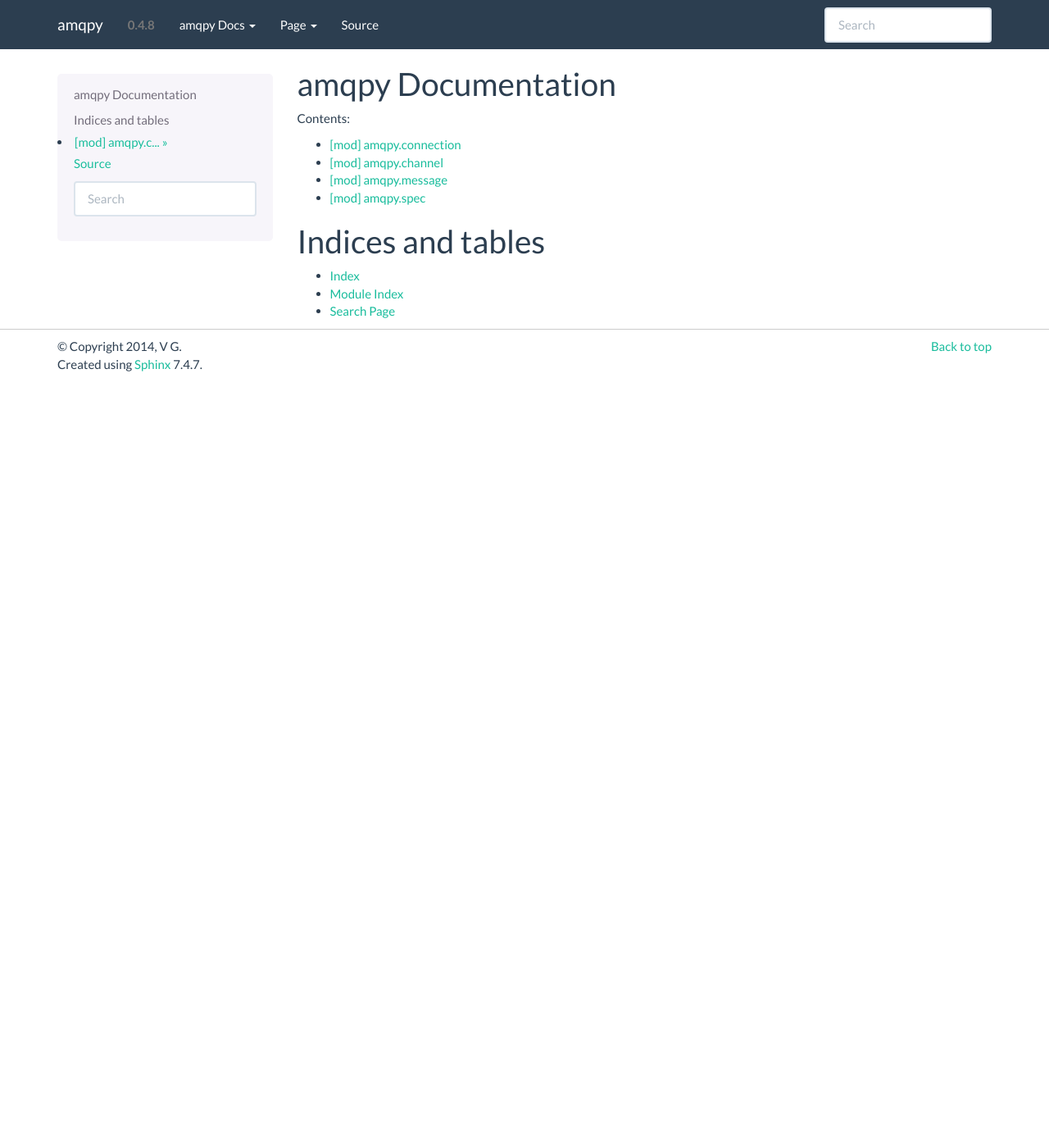
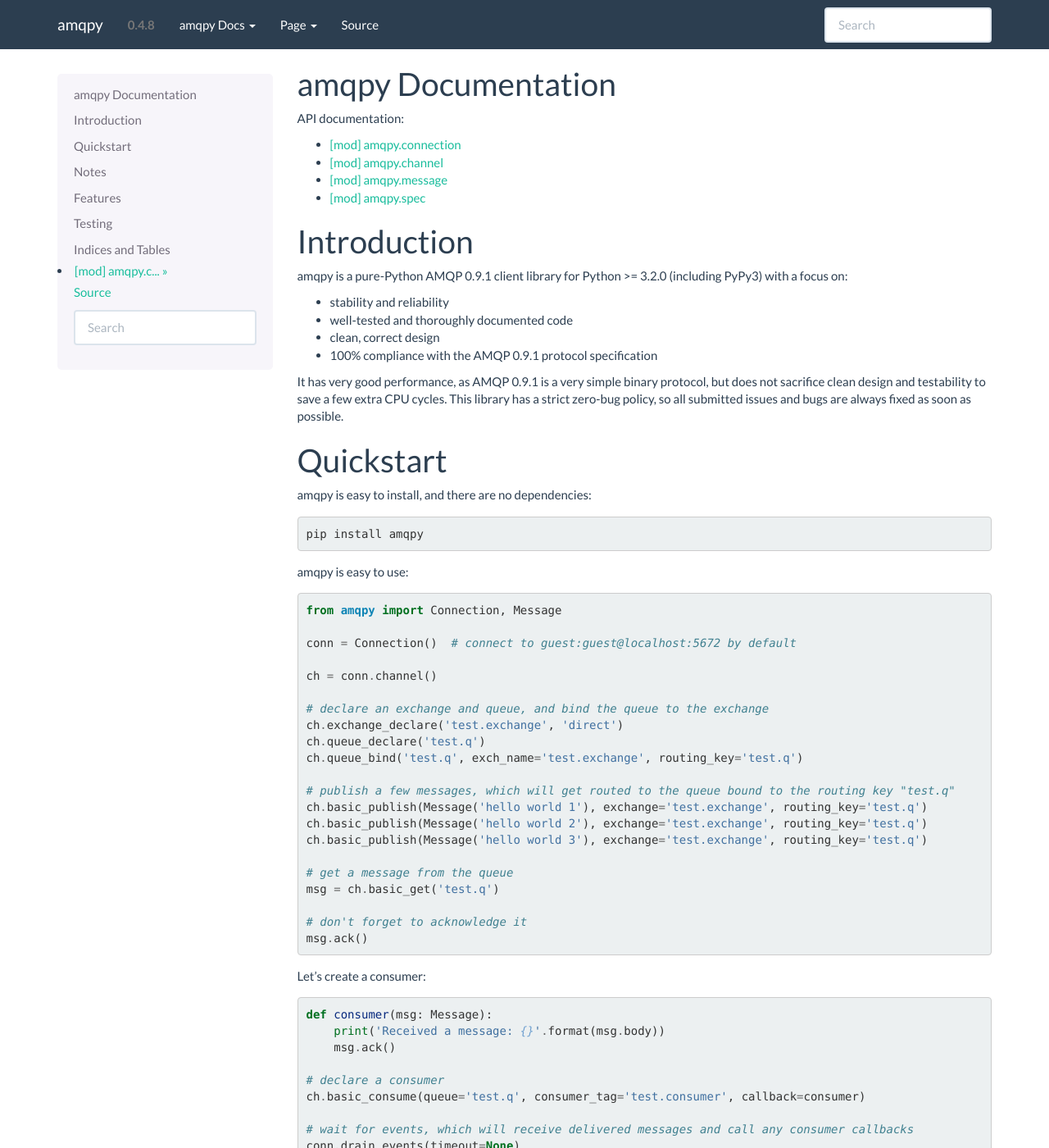
Before and after one commit to veegee/amqpy, a Sphinx documentation site: the page built from docs/source/index.rst, in a window 1280 px wide and 1400 px high. Shown: the whole window at 82% size. Built offline with Sphinx 7.4.7, drawn with Linux system fonts in a browser that asks for light colours; some of the changed text lies outside the part shown.

Commit message:
Create additional documentation
Add quickstart to Sphinx docs

```diff
--- a/docs/source/_theme/bootstrap/static/bootstrap-sphinx.css_t
+++ b/docs/source/_theme/bootstrap/static/bootstrap-sphinx.css_t
@@ -199,3 +199,7 @@
 table.field-list tbody th {
     padding-right: 10px;
 }
+
+pre {
+    color: #333;
+}
--- a/docs/source/conf.py
+++ b/docs/source/conf.py
@@ -102,10 +102,6 @@
     # Options are nothing with "" (default) or the name of a valid theme
     # such as "amelia" or "cosmo".
     'bootswatch_theme': 'flatly',
-
-    # Choose Bootstrap version.
-    # Values: "3" (default) or "2" (in quotes)
-    'bootstrap_version': '3',
 }
 
 # The name for this set of Sphinx documents.  If None, it defaults to
--- a/docs/source/index.rst
+++ b/docs/source/index.rst
@@ -1,7 +1,7 @@
 amqpy Documentation
 ===================
 
-Contents:
+API documentation:
 
 .. toctree::
     :maxdepth: 8
@@ -12,7 +12,108 @@
     amqpy.spec
 
 
-Indices and tables
+Introduction
+============
+
+amqpy is a pure-Python AMQP 0.9.1 client library for Python >= 3.2.0 (including PyPy3) with a focus on:
+
+* stability and reliability
+* well-tested and thoroughly documented code
+* clean, correct design
+* 100% compliance with the AMQP 0.9.1 protocol specification
+
+It has very good performance, as AMQP 0.9.1 is a very simple binary protocol, but does not sacrifice clean design and
+testability to save a few extra CPU cycles. This library has a strict zero-bug policy, so all submitted issues and bugs
+are always fixed as soon as possible.
+
+
+Quickstart
+==========
+
+amqpy is easy to install, and there are no dependencies::
+
+    pip install amqpy
+
+amqpy is easy to use::
+
+    from amqpy import Connection, Message
+
+    conn = Connection()  # connect to guest:guest@localhost:5672 by default
+
+    ch = conn.channel()
+
+    # declare an exchange and queue, and bind the queue to the exchange
+    ch.exchange_declare('test.exchange', 'direct')
+    ch.queue_declare('test.q')
+    ch.queue_bind('test.q', exch_name='test.exchange', routing_key='test.q')
+
+    # publish a few messages, which will get routed to the queue bound to the routing key "test.q"
+    ch.basic_publish(Message('hello world 1'), exchange='test.exchange', routing_key='test.q')
+    ch.basic_publish(Message('hello world 2'), exchange='test.exchange', routing_key='test.q')
+    ch.basic_publish(Message('hello world 3'), exchange='test.exchange', routing_key='test.q')
+
+    # get a message from the queue
+    msg = ch.basic_get('test.q')
+
+    # don't forget to acknowledge it
+    msg.ack()
+
+Let's create a consumer::
+
+    def consumer(msg: Message):
+        print('Received a message: {}'.format(msg.body))
+        msg.ack()
+
+    # declare a consumer
+    ch.basic_consume(queue='test.q', consumer_tag='test.consumer', callback=consumer)
+
+    # wait for events, which will receive delivered messages and call any consumer callbacks
+    conn.drain_events(timeout=None)
+
+
+Notes
+=====
+
+Any AMQP 0.9.1-compliant server is supported, but RabbitMQ is our primary target. Apache Qpid is confirmed to work,
+but only with "anonymous" authentication. A CRAM-MD5 auth mechanism is currently being developed and will be released
+shortly.
+
+
+Features
+========
+
+* Draining events from multiple channels (`Connection.drain_events()`)
+* SSL is fully supported, it is highly recommended to use SSL when connecting to servers over the Internet.
+* Support for timeouts
+* Support for heartbeats (client must manually send heartbeats)
+* Fully thread-safe
+* Supports RabbitMQ extensions:
+    * Consumer Cancel Notifications
+        * by default a cancel results in `ChannelError` being raised
+        * but not if a `on_cancel` callback is passed to `basic_consume`
+    * Publisher confirms
+        * `Channel.confirm_select()` enables publisher confirms
+        * `Channel.events['basic_ack'].append(my_callback)` adds a callback to
+          be called when a message is confirmed. This callback is then called
+          with the signature `(delivery_tag, multiple)`
+    * Exchange to exchange bindings: `exchange_bind()` and `exchange_unbind()`
+        * `Channel.confirm_select()` enables publisher confirms
+        * `Channel.events['basic_ack'].append(my_callback)` adds a callback to
+          be called when a message is confirmed. This callback is then called
+          with the signature `(delivery_tag, multiple)`
+
+
+Testing
+=======
+
+amqpy uses the excellent `pytest` framework. To run all tests, simply install a local RabbitMQ server. No additional
+configuration is necessary for RabbitMQ. Then install pytest and run in the project root::
+
+    pip install pytest
+    py.test
+
+
+Indices and Tables
 ==================
 
 * :ref:`genindex`
```
Also changed, not shown: README.md (+4 -0 lines).
